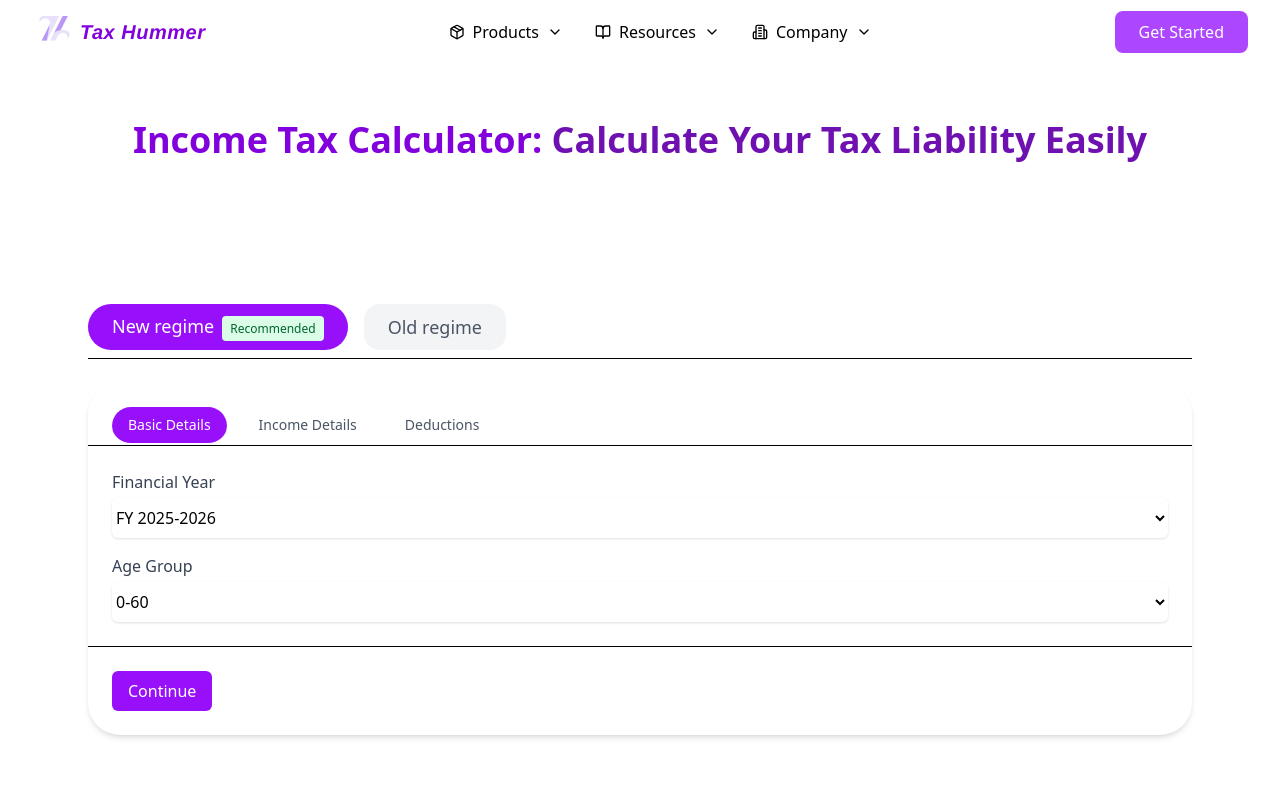
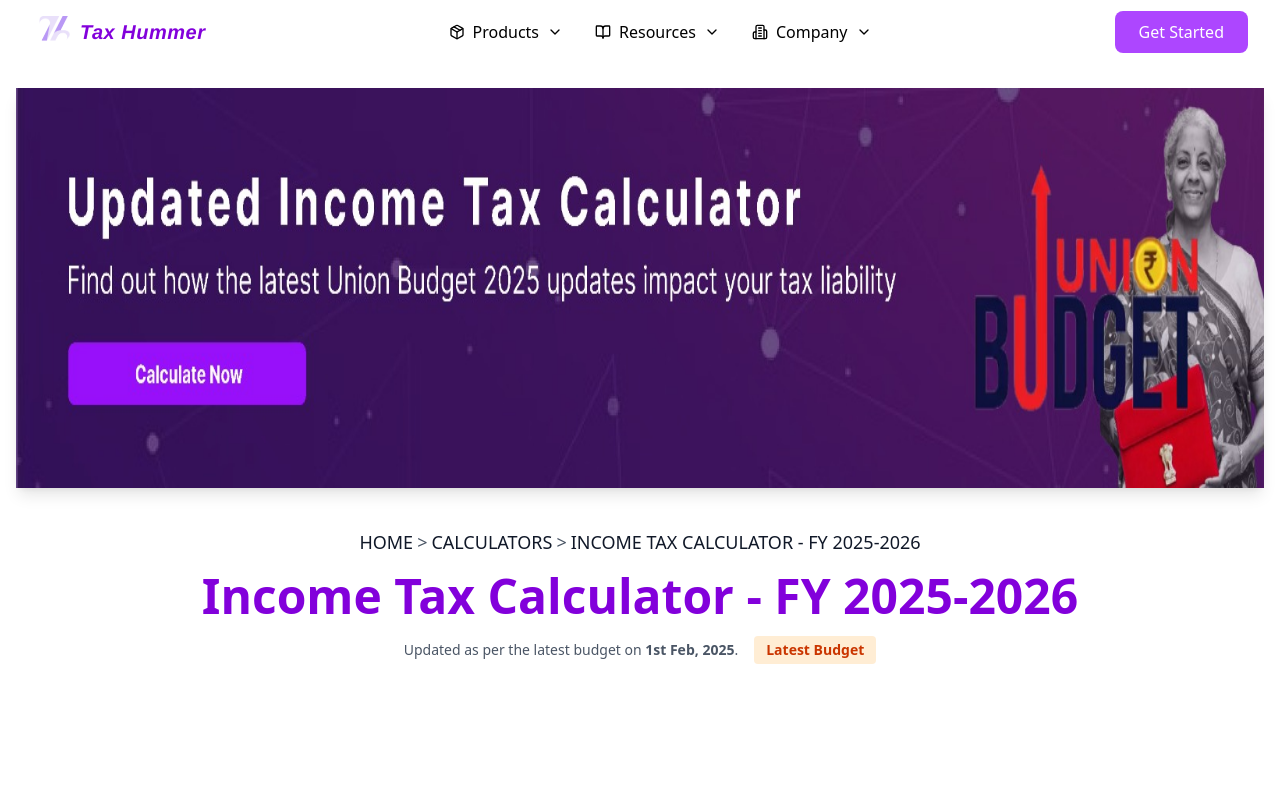
Before and after one commit to NABADEEP069/Tax-Hummer, a React (Vite) app: page /taxcalculator in a window 1280 px wide. Shown: the top 786 px of the page. Built offline with nearby package versions, Linux system fonts and the light colour scheme.

Commit message:
upd calculator page with some add. changes

```diff
--- a/src/components/Calculator.jsx
+++ b/src/components/Calculator.jsx
@@ -247,11 +247,11 @@ const TaxCalculator = () => {
     switch (activeTab) {
       case 0:
         return (
-          <div className="space-y-4">
+          <div className="space-y-6">
           <label className="block">
-              <span className="text-gray-700">Financial Year</span>
+            <span className="text-lg font-semibold text-gray-800">Financial Year</span>
             <select
-                className="mt-1 block lg:h-10 w-full rounded-md border-gray-300 shadow-sm focus:border-purple-500 focus:ring focus:ring-purple-200"
+              className="mt-2 block w-full h-12 rounded-lg border border-gray-300 bg-white px-4 text-gray-700 shadow-sm focus:border-purple-600 focus:ring-2 focus:ring-purple-300 transition-all"
               value={formData.financialYear}
               onChange={(e) => setFormData((prev) => ({ ...prev, financialYear: e.target.value }))}
             >
@@ -261,9 +261,9 @@ const TaxCalculator = () => {
           </label>
 
           <label className="block">
-              <span className="text-gray-700">Age Group</span>
+            <span className="text-lg font-semibold text-gray-800">Age Group</span>
             <select
-                className="mt-1 block  lg:h-10 w-full rounded-md border-gray-300 shadow-sm focus:border-purple-500 focus:ring focus:ring-purple-200"
+              className="mt-2 block w-full h-12 rounded-lg border border-gray-300 bg-white px-4 text-gray-700 shadow-sm focus:border-purple-600 focus:ring-2 focus:ring-purple-300 transition-all"
               value={formData.ageGroup}
               onChange={(e) => setFormData((prev) => ({ ...prev, ageGroup: e.target.value }))}
             >
@@ -273,6 +273,7 @@ const TaxCalculator = () => {
             </select>
           </label>
         </div>
+
         )
       case 1:
         return (
@@ -345,7 +346,7 @@ const TaxCalculator = () => {
         <button
         className={`px-6 py-2 text-lg font-medium transition-colors duration-300 ease-in-out transform rounded-3xl ${
           selectedRegime === "new"
-            ? "bg-purple-600 text-white border-b-2 border-purple-600"
+            ? "bg-purple-600 text-white border-b-1 border-purple-600"
             : "bg-gray-100 text-gray-600 hover:bg-gray-200"
         }`}
         onClick={() => setSelectedRegime("new")}
@@ -391,7 +392,7 @@ const TaxCalculator = () => {
         <div className="flex justify-between p-6 border-t">
           {activeTab > 0 && (
             <button
-              className="px-4 py-2 bg-gray-100 text-gray-700 rounded-md hover:bg-gray-200 transition-colors"
+              className="px-16 py-2 bg-gray-100 text-gray-700 rounded-md hover:bg-gray-200 transition-colors"
               onClick={() => setActiveTab((prev) => prev - 1)}
             >
               Back
@@ -399,14 +400,14 @@ const TaxCalculator = () => {
           )}
           {activeTab < tabs.length - 1 ? (
             <button
-              className="px-4 py-2 bg-purple-600 text-white rounded-md hover:bg-purple-700 transition-colors"
+              className="px-14 py-2.5 bg-purple-500 text-white rounded-md hover:bg-purple-700 transition-colors"
               onClick={() => setActiveTab((prev) => prev + 1)}
             >
               Continue
             </button>
           ) : (
             <button
-              className="px-4 py-2 bg-purple-600 text-white rounded-md hover:bg-purple-700 transition-colors"
+              className="px-14 py-2.5 bg-purple-600 text-white rounded-md hover:bg-purple-700 transition-colors"
               onClick={handleCalculate}
             >
               Calculate
--- a/src/pages/TaxCalculator.jsx
+++ b/src/pages/TaxCalculator.jsx
@@ -1,22 +1,64 @@
-import React from 'react'
-import NavBar from '../components/Navbar'
-import Footer from '../components/Footer'
-import CalculatorComponent from '../components/Calculator'
-import CalculatorContent from '../components/CalculatorContent'
+import React from "react";
+import { Link } from "react-router-dom";
+import NavBar from "../components/Navbar";
+import Footer from "../components/Footer";
+import CalculatorComponent from "../components/Calculator";
+import CalculatorContent from "../components/CalculatorContent";
 
-const TaxCalculator = () => {
+function TaxCalculator() {
   return (
     <>
-    <NavBar/>
-    <h1 className="my-30 text-center font-extrabold text-4xl text-purple-700 animate-fade-in-up transition-transform duration-700 ease-in-out hover:scale-105 hover:text-purple-900">
-  Income Tax Calculator: <span className="text-purple-800">Calculate Your Tax Liability Easily</span>
-</h1>
+      <NavBar />
+      <br />
+      <br />
 
-<CalculatorComponent/>
-<CalculatorContent/>
-   <Footer/>
+      {/* Image Section */}
+      <div className="flex justify-center my-10 px-4">
+        <img
+          src="/WhatsApp Image 2025-02-12 at 12.17.51_94f9194a.jpg"
+          alt="Tax Calculator"
+          className="h-auto max-w-full sm:h-[250px] md:h-[300px] lg:h-[350px] xl:h-[400px] shadow-lg"
+        />
+      </div>
+
+      {/* Breadcrumb Navigation */}
+      <nav className="flex justify-center my-4 px-4 text-center">
+        <p className="text-sm sm:text-md md:text-lg text-gray-600 font-medium">
+          <Link to="/" className="text-gray-900">HOME</Link>
+          <span className="mx-1">&gt;</span>
+          <Link to="/taxcalculators" className="text-gray-900">CALCULATORS</Link>
+          <span className="mx-1">&gt;</span>
+          <span className="text-gray-900">INCOME TAX CALCULATOR - FY 2025-2026</span>
+        </p>
+      </nav>
+
+      {/* Heading */}
+      <h1 className="flex justify-center text-center my-4 font-bold text-3xl sm:text-4xl md:text-5xl text-purple-700 px-4">
+        Income Tax Calculator - FY 2025-2026
+      </h1>
+
+      {/* Update Notice */}
+      <div className="flex flex-col sm:flex-row items-center justify-center my-4 px-4 text-center">
+        <span className="text-xs sm:text-sm text-gray-600">
+          Updated as per the latest budget on <strong>1st Feb, 2025</strong>.
+        </span>
+        <span className="mt-2 sm:mt-0 sm:ml-4 rounded bg-orange-100 px-3 py-1 text-xs sm:text-sm font-semibold text-orange-700">
+          Latest Budget
+        </span>
+      </div>
+
+      {/* Calculator Components */}
+      <div className="px-4 sm:px-8 md:px-16 lg:px-32 xl:px-48">
+        <CalculatorComponent />
+      </div>
+
+      <div className="px-4 sm:px-8 md:px-16 lg:px-32 xl:px-48">
+        <CalculatorContent />
+      </div>
+
+      <Footer />
     </>
-  )
+  );
 }
 
-export default TaxCalculator
+export default TaxCalculator;
```
Also changed, not shown: public/WhatsApp Image 2025-02-12 at 12.17.51_94f9194a.jpg (added). Lines whose indentation alone changed are shown as unchanged.
